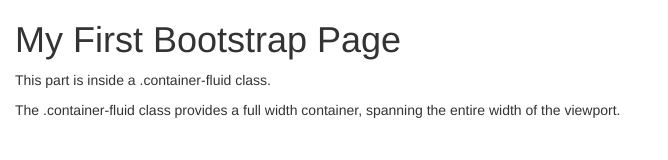
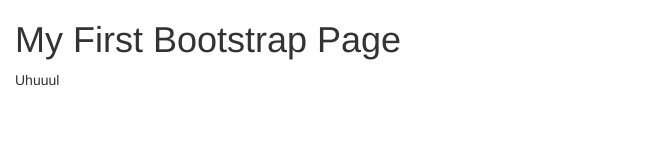
Before and after one commit to helenanapoleone/TesteBootstrap, a plain HTML site: page index.html in a window 1280 px wide. Shown: the whole page, without its empty margins (0-668 px from the left). Drawn offline with nearby package versions, Linux system fonts and the light colour scheme.

Commit message:
Update index.html
ok

```diff
--- a/index.html
+++ b/index.html
@@ -11,8 +11,8 @@
 
 <div class="container-fluid">
   <h1>My First Bootstrap Page</h1>
-  <p>This part is inside a .container-fluid class.</p>
-  <p>The .container-fluid class provides a full width container, spanning the entire width of the viewport.</p>
+  <p>Uhuuul</p>
+
 </div>
 
 </body>
```
